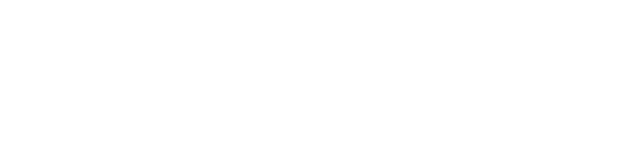
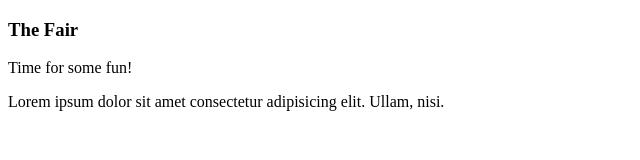
Before and after one commit to ka3vas/fliping-card, a plain HTML site: page index.html in a window 1280 px wide. Shown: the whole page, without its empty margins (0-640 px from the left). Drawn offline with Linux system fonts and the light colour scheme.

Commit message:
content added

```diff
--- a/index.html
+++ b/index.html
@@ -10,7 +10,18 @@
 </head>
 
 <body>
+  <div class="card">
+    <div class="card__content">
+      <div class="card__front">
+        <h3 class="card__title">The Fair</h3>
+        <p class="card__subtitle">Time for some fun!</p>
+      </div>
 
+      <div class="card__back">
+        <p class="card__body">Lorem ipsum dolor sit amet consectetur adipisicing elit. Ullam, nisi.</p>
+      </div>
+    </div>
+  </div>
 </body>
 
 </html>
```
